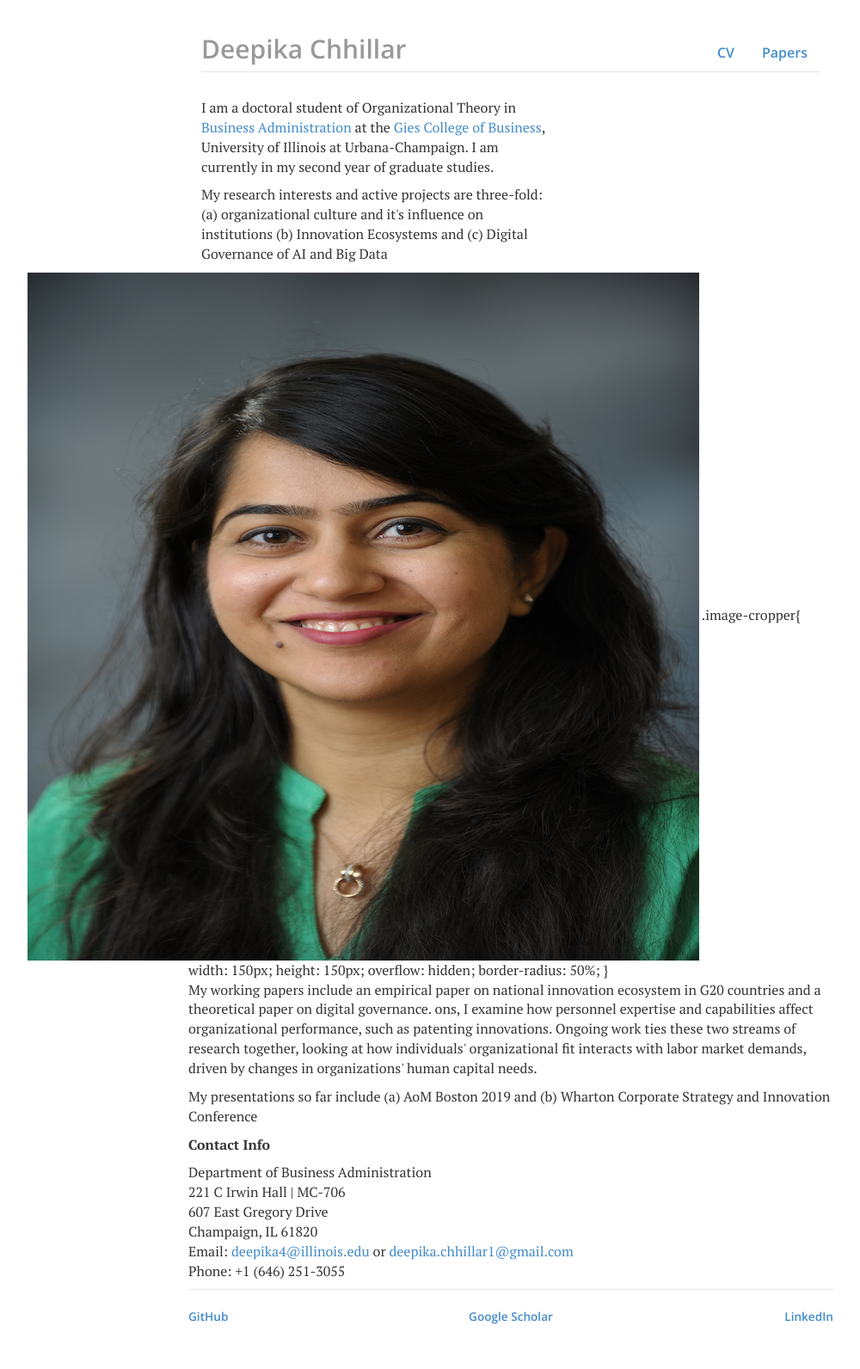
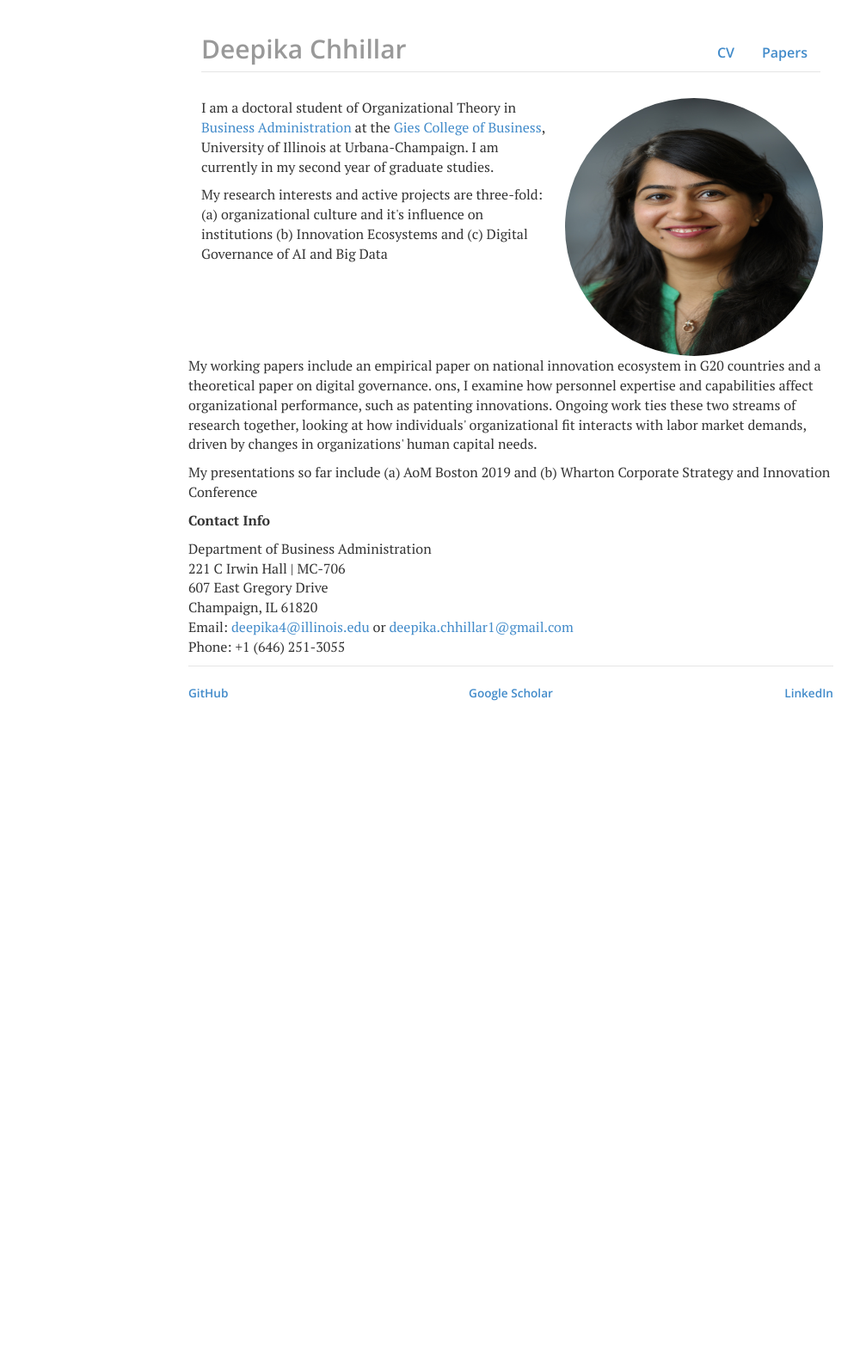
Before and after one commit to deepikachhillar/deepikachhillar.github.io-old, a Jekyll site: the page built from index.html, in a window 1280 px wide. Shown: the whole page at 86% size, without its empty margins (46-1046 px from the left). Built offline with Jekyll 4.4.1, drawn with Linux system fonts in a browser that asks for light colours; nearby versions of some CDN libraries; after the commit the page ends 900 px from its top, so only the background shows below that.

Commit message:
Update index.html

```diff
--- a/index.html
+++ b/index.html
@@ -5,14 +5,8 @@ title: deepikachhillar.github.io
 <html>
 <head>
 <style>
+	img { border-radius: 50%; }
 
-.profile-pic {
-  display: inline;
-  margin: 0 auto;
-  margin-left: -25%; //centers the image
-  height: 100%;
-  width: auto;
-}
 </style>
 </head>
 <body>
@@ -23,23 +17,11 @@ title: deepikachhillar.github.io
 		<p>I am a doctoral student of Organizational Theory in <a href="https://giesbusiness.illinois.edu/business-administration" target="_blank">Business Administration</a> at the <a href="https://giesbusiness.illinois.edu" target="_blank">Gies College of Business</a>, University of Illinois at Urbana-Champaign. I am currently in my second year of graduate studies.</p>
 		<p> My research interests and active projects are three-fold: (a) organizational culture and it's influence on institutions (b) Innovation Ecosystems and (c) Digital Governance of AI and Big Data  </p>
 	</div>
+
+
 	<div class="image-cropper">
-  		<img src="files/Business Dept_Profile Pic_Deepika copy.jpg" alt="avatar" class="profile-pic">
-
-		.image-cropper{
-			width: 150px;
-			height: 150px;
-			overflow: hidden;
-			border-radius: 50%;
-			}
+ 	 <img src="files/Business Dept_Profile Pic_Deepika copy.JPG" alt="avatar" width="300" height="300" >
 	</div>
-	<!-- In header
-	img { border-radius: 50%; }
-	-->
-
-	<!-- <div class="image-cropper">
- 	 <img src="files/Business Dept_Profile Pic_Deepika copy.JPG" alt="avatar" width="300" height="300" >
-	-->
 
 	<!--
 
```
